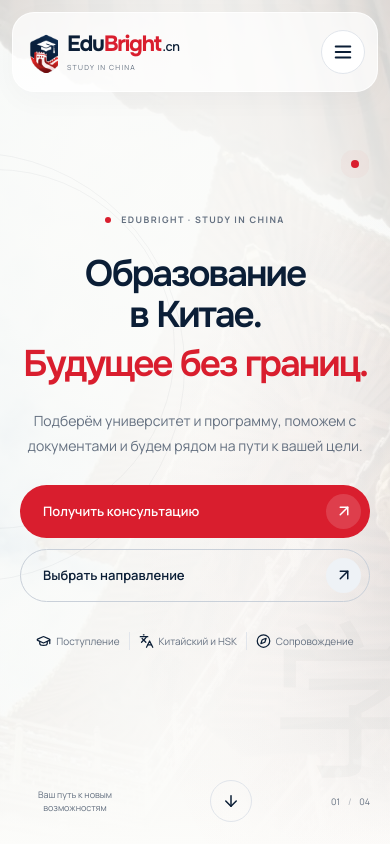
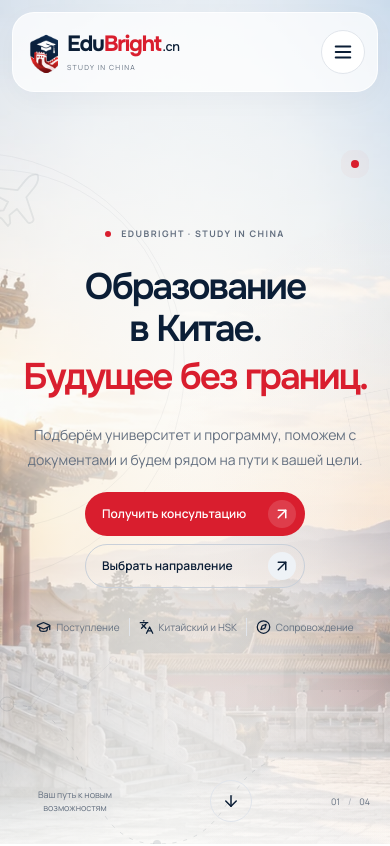
Before and after one commit to tnaumovv/EduBright.cn, a React (Vite) app: page / in a window 390 px wide. Shown: the top 846 px of the page. Built offline with nearby package versions, Linux system fonts and the light colour scheme.

Commit message:
Refine EduBright backgrounds, mobile layout, and reveal animations

```diff
--- /dev/null
+++ b/src/components/SectionBackdrop.jsx
@@ -0,0 +1,45 @@
+import { BookOpen, GraduationCap, Plane } from 'lucide-react'
+
+const symbols = {
+  hero: Plane,
+  programs: BookOpen,
+  journey: Plane,
+  consultation: GraduationCap,
+}
+
+export default function SectionBackdrop({ variant }) {
+  const Symbol = symbols[variant]
+
+  return (
+    <div
+      className={`section-backdrop section-backdrop--${variant}`}
+      aria-hidden="true"
+    >
+      <span className="backdrop-dots" />
+      <span className="backdrop-orbit" />
+      <span className="backdrop-grid" />
+      <Symbol className="backdrop-symbol" strokeWidth={0.7} />
+      <svg className="backdrop-constellation" viewBox="0 0 180 140" fill="none">
+        <path d="M12 108 66 44l45 26 51-48" stroke="currentColor" />
+        <circle cx="12" cy="108" r="4" fill="currentColor" />
+        <circle cx="66" cy="44" r="7" stroke="currentColor" />
+        <circle cx="111" cy="70" r="4" fill="currentColor" />
+        <circle cx="162" cy="22" r="7" stroke="currentColor" />
+        <path
+          d="M142 111h20m-10-10v20M18 32h14m-7-7v14"
+          stroke="currentColor"
+        />
+      </svg>
+      <svg className="backdrop-route" viewBox="0 0 420 220" fill="none">
+        <path
+          d="M-20 180C48 180 48 40 142 40S204 180 292 180 348 92 440 92"
+          stroke="currentColor"
+          strokeWidth="1"
+          strokeDasharray="4 7"
+        />
+        <circle cx="142" cy="40" r="7" stroke="currentColor" />
+        <circle cx="292" cy="180" r="4" fill="currentColor" />
+      </svg>
+    </div>
+  )
+}
--- a/src/components/sections/Consultation.jsx
+++ b/src/components/sections/Consultation.jsx
@@ -1,6 +1,7 @@
 import { ArrowUpRight, MessagesSquare, GraduationCap } from 'lucide-react'
 import ConsultationForm from '../ConsultationForm'
 import Reveal from '../ui/Reveal'
+import SectionBackdrop from '../SectionBackdrop'
 
 export default function Consultation() {
   return (
@@ -13,6 +14,7 @@ export default function Consultation() {
         <span />
         <span />
       </div>
+      <SectionBackdrop variant="consultation" />
       <div className="container consultation-layout">
         <div className="consultation-copy">
           <Reveal>
--- a/src/components/sections/Hero.jsx
+++ b/src/components/sections/Hero.jsx
@@ -1,6 +1,7 @@
 import { ArrowDown, GraduationCap, Languages, Compass } from 'lucide-react'
 import Button from '../ui/Button'
 import Reveal from '../ui/Reveal'
+import SectionBackdrop from '../SectionBackdrop'
 
 export default function Hero() {
   return (
@@ -11,10 +12,10 @@ export default function Hero() {
     >
       <div className="hero-architecture" aria-hidden="true">
         <img
-          src="/assets/program-chinese.webp"
+          src="/assets/hero-palace.webp"
           alt=""
-          width="1200"
-          height="1200"
+          width="1672"
+          height="941"
           fetchpriority="high"
         />
       </div>
@@ -24,6 +25,7 @@ export default function Hero() {
         <span className="hero-dot" />
         <span className="hero-character">学</span>
       </div>
+      <SectionBackdrop variant="hero" />
       <div className="container hero-content">
         <Reveal>
           <p className="eyebrow hero-eyebrow">
--- a/src/components/sections/Journey.jsx
+++ b/src/components/sections/Journey.jsx
@@ -3,6 +3,7 @@ import * as Tabs from '@radix-ui/react-tabs'
 import { ArrowUpRight, Check } from 'lucide-react'
 import { journeySteps } from '../../data/content'
 import Reveal from '../ui/Reveal'
+import SectionBackdrop from '../SectionBackdrop'
 
 export default function Journey() {
   const [step, setStep] = useState(journeySteps[0].id)
@@ -12,6 +13,7 @@ export default function Journey() {
       id="services"
       aria-labelledby="journey-title"
     >
+      <SectionBackdrop variant="journey" />
       <div className="container">
         <Reveal className="section-heading">
           <div>
--- a/src/components/sections/Programs.jsx
+++ b/src/components/sections/Programs.jsx
@@ -3,6 +3,7 @@ import { programs, universityPaths } from '../../data/content'
 import Button from '../ui/Button'
 import Reveal from '../ui/Reveal'
 import ProgramDialog from '../ProgramDialog'
+import SectionBackdrop from '../SectionBackdrop'
 
 export default function Programs() {
   return (
@@ -11,6 +12,7 @@ export default function Programs() {
       id="universities"
       aria-labelledby="programs-title"
     >
+      <SectionBackdrop variant="programs" />
       <div className="container">
         <Reveal className="section-heading">
           <div>
--- a/src/components/ui/Reveal.jsx
+++ b/src/components/ui/Reveal.jsx
@@ -1,4 +1,4 @@
-import { useEffect, useRef } from 'react'
+import { useEffect, useLayoutEffect, useRef, useState } from 'react'
 import { motion, useInView, useReducedMotion } from 'motion/react'
 
 export default function Reveal({
@@ -10,21 +10,29 @@ export default function Reveal({
   const reduced = useReducedMotion()
   const ref = useRef(null)
   const lastScroll = useRef(0)
-  const inView = useInView(ref, { initial: true, amount: 0.12 })
+  const [shownOnLoad, setShownOnLoad] = useState(false)
+  const inView = useInView(ref, { once: true, amount: 0.12 })
+
+  useLayoutEffect(() => {
+    const bounds = ref.current.getBoundingClientRect()
+    setShownOnLoad(bounds.top < window.innerHeight && bounds.bottom > 0)
+  }, [])
 
   useEffect(() => {
     let previousY = window.scrollY
     const onScroll = () => {
-      if (window.scrollY !== previousY) lastScroll.current = performance.now()
+      if (window.scrollY > previousY) lastScroll.current = performance.now()
       previousY = window.scrollY
     }
     window.addEventListener('scroll', onScroll, { passive: true })
     return () => window.removeEventListener('scroll', onScroll)
   }, [])
 
-  // Initial rendering and resize stay still; viewport re-entry after scrolling repeats.
+  // Content visible on load stays still; other content enters once on downward scroll.
+  const visible = reduced || shownOnLoad || inView
   const animateEntry =
     !reduced &&
+    !shownOnLoad &&
     inView &&
     lastScroll.current > 0 &&
     performance.now() - lastScroll.current < 400
@@ -34,10 +42,10 @@ export default function Reveal({
       className={className}
       initial={false}
       animate={{
-        opacity: reduced || inView ? 1 : 0,
-        y: reduced || inView ? 0 : 32,
+        opacity: visible ? 1 : 0,
+        y: visible ? 0 : 32,
       }}
-      data-reveal-state={inView ? 'visible' : 'hidden'}
+      data-reveal-state={visible ? 'visible' : 'hidden'}
       transition={{
         duration: animateEntry ? 0.65 : 0,
         delay: animateEntry ? delay : 0,
--- a/src/styles.css
+++ b/src/styles.css
@@ -11,6 +11,7 @@
   --soft: #eef2f6;
   --muted: #647080;
   --line: #e1e5eb;
+  --focus: #8395ac;
   --display: 'Onest', sans-serif;
   --body: 'Manrope', sans-serif;
   --ease: cubic-bezier(0.22, 1, 0.36, 1);
@@ -70,8 +71,8 @@ svg {
   flex-shrink: 0;
 }
 :focus-visible {
-  outline: 3px solid var(--red);
-  outline-offset: 5px;
+  outline: 2px solid var(--focus);
+  outline-offset: 4px;
 }
 ::selection {
   color: white;
@@ -89,6 +90,162 @@ svg {
   padding: 104px 0;
   position: relative;
   isolation: isolate;
+}
+.section-backdrop {
+  position: absolute;
+  inset: 0;
+  z-index: -1;
+  overflow: hidden;
+  pointer-events: none;
+  color: #0b1e361a;
+}
+.backdrop-dots {
+  position: absolute;
+  width: 118px;
+  height: 82px;
+  right: 3%;
+  top: 17%;
+  background: radial-gradient(circle, currentColor 1.2px, transparent 1.5px) 0
+    0 / 18px 18px;
+}
+.backdrop-symbol {
+  position: absolute;
+  width: 130px;
+  height: 130px;
+  left: 3%;
+  top: 14%;
+  transform: rotate(-14deg);
+}
+.backdrop-route {
+  position: absolute;
+  width: 420px;
+  height: 220px;
+  left: -135px;
+  bottom: -40px;
+}
+.backdrop-orbit {
+  position: absolute;
+  width: 280px;
+  height: 280px;
+  border: 1px solid currentColor;
+  border-radius: 50%;
+  left: -180px;
+  top: 38%;
+}
+.backdrop-orbit::after {
+  content: '';
+  position: absolute;
+  inset: 24px;
+  border: 1px solid currentColor;
+  border-radius: inherit;
+}
+.backdrop-grid {
+  position: absolute;
+  width: 110px;
+  height: 110px;
+  right: -35px;
+  bottom: 30%;
+  opacity: 0.55;
+  transform: rotate(-12deg);
+  background:
+    linear-gradient(currentColor 1px, transparent 1px) 0 0 / 22px 22px,
+    linear-gradient(90deg, currentColor 1px, transparent 1px) 0 0 / 22px 22px;
+  mask-image: linear-gradient(135deg, #000, transparent);
+}
+.backdrop-constellation {
+  position: absolute;
+  width: 180px;
+  height: 140px;
+  right: 3%;
+  bottom: 7%;
+}
+.section-backdrop--hero .backdrop-orbit {
+  display: none;
+}
+.section-backdrop--hero .backdrop-constellation {
+  right: auto;
+  left: 6%;
+  bottom: 14%;
+}
+.section-backdrop--hero .backdrop-grid {
+  bottom: 45%;
+}
+.section-backdrop--programs .backdrop-constellation {
+  right: auto;
+  left: 4%;
+  bottom: 8%;
+}
+.section-backdrop--journey .backdrop-orbit {
+  left: auto;
+  right: -190px;
+  top: 34%;
+}
+.section-backdrop--journey .backdrop-grid {
+  right: auto;
+  left: -25px;
+  bottom: 38%;
+}
+.section-backdrop--consultation .backdrop-orbit {
+  top: 14%;
+}
+.section-backdrop--consultation .backdrop-constellation {
+  right: auto;
+  left: 7%;
+  bottom: 5%;
+}
+.section-backdrop--hero .backdrop-symbol {
+  width: 80px;
+  height: 80px;
+  left: 7%;
+  top: 28%;
+  transform: rotate(-6deg);
+}
+.section-backdrop--hero .backdrop-dots {
+  top: auto;
+  bottom: 18%;
+  right: 5%;
+}
+.section-backdrop--programs .backdrop-symbol {
+  left: -25px;
+  top: 14%;
+}
+.section-backdrop--programs .backdrop-route {
+  left: auto;
+  right: -120px;
+  bottom: -28px;
+  transform: rotate(180deg);
+}
+.section-backdrop--journey .backdrop-symbol {
+  left: auto;
+  right: 4%;
+  top: 13%;
+  transform: rotate(10deg);
+}
+.section-backdrop--journey .backdrop-dots {
+  right: auto;
+  left: 3%;
+  top: auto;
+  bottom: 8%;
+}
+.section-backdrop--consultation {
+  color: #ffffff20;
+}
+.section-backdrop--consultation .backdrop-symbol {
+  left: auto;
+  right: -30px;
+  top: 17%;
+  width: 170px;
+  height: 170px;
+}
+.section-backdrop--consultation .backdrop-dots {
+  right: auto;
+  left: 4%;
+  top: 13%;
+}
+.section-backdrop--consultation .backdrop-route {
+  left: auto;
+  right: -80px;
+  bottom: -20px;
 }
 .eyebrow {
   display: flex;
@@ -417,9 +574,9 @@ svg {
   width: 100%;
   height: 100%;
   object-fit: cover;
-  object-position: center 58%;
-  opacity: 0.46;
-  filter: saturate(0.65);
+  object-position: center center;
+  opacity: 0.92;
+  filter: saturate(0.82);
 }
 .hero-architecture::after {
   content: '';
@@ -428,11 +585,11 @@ svg {
   background:
     radial-gradient(
       ellipse at 50% 44%,
-      #fcfcfaf5 12%,
-      #fcfcfad9 46%,
-      #fcfcfa66 90%
+      #fcfcfadd 12%,
+      #fcfcfa99 44%,
+      #fcfcfa0a 86%
     ),
-    linear-gradient(0deg, #fcfcfa, #fcfcfa00 28%, #fcfcfacc 100%);
+    linear-gradient(0deg, #fcfcfae6, #fcfcfa00 25%, #fcfcfa66 100%);
 }
 .hero-content {
   position: relative;
@@ -809,6 +966,10 @@ svg {
 .journey-step:hover {
   background: #ffffff70;
 }
+.journey-step:focus-visible {
+  outline-offset: -2px;
+  background: #ffffff70;
+}
 .journey-panels {
   min-width: 0;
 }
@@ -1146,16 +1307,16 @@ svg {
   animation: spin 1s linear infinite;
 }
 .site-footer {
-  padding: 44px 0 20px;
+  padding: 24px 0 12px;
   background: var(--navy-deep);
   color: #b7c5d7;
   border-top: 1px solid #ffffff1a;
 }
 .footer-content {
   display: grid;
-  grid-template-columns: 1.15fr 0.85fr 1fr;
-  gap: 48px;
-  align-items: start;
+  grid-template-columns: 0.9fr 1.5fr 0.9fr;
+  gap: 28px;
+  align-items: center;
   text-align: center;
 }
 .footer-brand .brand {
@@ -1164,13 +1325,13 @@ svg {
 }
 .footer-brand p {
   font-size: 12px;
-  line-height: 1.8;
+  line-height: 1.6;
   max-width: 285px;
-  margin: 16px auto 0;
+  margin: 8px auto 0;
 }
 .footer-label {
   display: block;
-  margin-bottom: 15px;
+  margin-bottom: 6px;
   color: white;
   font-size: 10px;
   font-weight: 600;
@@ -1178,13 +1339,21 @@ svg {
   text-transform: uppercase;
 }
 .footer-nav {
-  display: grid;
-  justify-items: center;
+  min-width: 0;
+}
+.footer-links {
+  display: flex;
+  justify-content: center;
+  flex-wrap: wrap;
+  column-gap: 18px;
 }
 .footer-nav a {
   font-size: 12px;
   line-height: 1.5;
-  padding-block: 6px;
+  display: inline-flex;
+  align-items: center;
+  min-height: 36px;
+  padding-block: 5px;
   transition: color 0.2s;
 }
 .footer-nav a:hover,
@@ -1194,10 +1363,10 @@ svg {
 .instagram-link {
   display: inline-flex;
   align-items: center;
-  gap: 13px;
+  gap: 9px;
   border: 1px solid #ffffff26;
-  border-radius: 16px;
-  padding: 11px 15px;
+  border-radius: 12px;
+  padding: 6px 10px;
   color: white;
   transition:
     background 0.25s,
@@ -1212,9 +1381,9 @@ svg {
 .instagram-icon {
   display: grid;
   place-items: center;
-  width: 40px;
-  height: 40px;
-  border-radius: 12px;
+  width: 30px;
+  height: 30px;
+  border-radius: 9px;
   background: #ff7a8417;
   color: var(--coral);
 }
@@ -1225,7 +1394,7 @@ svg {
   display: block;
   font-size: 10px;
   color: #b7c5d7;
-  margin-bottom: 5px;
+  margin-bottom: 2px;
 }
 .instagram-link strong {
   font-size: 13px;
@@ -1234,7 +1403,7 @@ svg {
 .footer-social > p {
   font-size: 10px;
   line-height: 1.7;
-  margin-top: 13px;
+  margin-top: 6px;
 }
 .footer-bottom {
   display: flex;
@@ -1242,8 +1411,8 @@ svg {
   align-items: center;
   gap: 20px;
   border-top: 1px solid #ffffff14;
-  margin-top: 30px;
-  padding-top: 20px;
+  margin-top: 16px;
+  padding-top: 10px;
   font-size: 10px;
   line-height: 1.7;
 }
@@ -1761,18 +1930,18 @@ svg {
     padding-inline: 12px;
   }
   .hero-architecture img {
-    object-position: 55% center;
-    opacity: 0.38;
+    object-position: 22% center;
+    opacity: 0.84;
   }
   .hero-architecture::after {
     background:
       radial-gradient(
         ellipse at 50% 45%,
-        #fcfcfaf2 10%,
-        #fcfcfad9 55%,
-        #fcfcfa80 100%
+        #fcfcfadb 10%,
+        #fcfcfaab 52%,
+        #fcfcfa26 100%
       ),
-      linear-gradient(0deg, #fcfcfa, transparent 40%);
+      linear-gradient(0deg, #fcfcfae6, transparent 30%);
   }
   .container {
     width: calc(100% - 40px);
@@ -1835,14 +2004,22 @@ svg {
   }
   .hero-actions {
     flex-direction: column;
-    align-items: stretch;
-    max-width: 360px;
+    align-items: center;
+    max-width: 280px;
     margin-inline: auto;
-    gap: 11px;
-    margin-top: 26px;
+    gap: 8px;
+    margin-top: 20px;
   }
   .hero-actions .button {
-    min-height: 52px;
+    min-height: 44px;
+    min-width: 220px;
+    padding: 6px 8px 6px 16px;
+    gap: 12px;
+    font-size: 12px;
+  }
+  .hero-actions .button-arrow {
+    width: 28px;
+    height: 28px;
   }
   .hero-topics {
     gap: 9px;
@@ -2042,29 +2219,84 @@ svg {
     font-size: 12px;
   }
   .site-footer {
-    padding-top: 38px;
+    display: none;
   }
   .footer-content {
     grid-template-columns: 1fr;
-    gap: 30px;
+    gap: 18px;
+  }
+  .footer-brand p {
+    max-width: 320px;
+  }
+  .footer-brand .brand {
+    min-height: 44px;
+  }
+  .footer-links {
+    display: grid;
+    grid-template-columns: 1fr 1fr;
+    column-gap: 12px;
+  }
+  .footer-links a:first-child {
+    grid-column: 1 / -1;
   }
   .footer-nav a {
     min-height: 44px;
-    display: flex;
-    align-items: center;
-    font-size: 13px;
+    justify-content: center;
+    font-size: 12px;
   }
   .footer-label {
-    margin-bottom: 10px;
+    margin-bottom: 2px;
   }
   .footer-bottom {
-    flex-direction: column;
-    gap: 8px;
-    margin-top: 30px;
-    padding-top: 20px;
+    display: grid;
+    grid-template-columns: 1fr auto;
+    gap: 0 12px;
+    margin-top: 16px;
+    padding-top: 6px;
+  }
+  .footer-bottom > span:nth-child(2) {
+    grid-column: 1 / -1;
+    grid-row: 2;
+    text-align: center;
   }
   .footer-bottom a {
+    grid-column: 2;
+    grid-row: 1;
     min-height: 44px;
+  }
+  .backdrop-symbol {
+    width: 90px;
+    height: 90px;
+    opacity: 0.7;
+  }
+  .backdrop-dots {
+    width: 76px;
+    height: 64px;
+    opacity: 0.7;
+  }
+  .backdrop-constellation {
+    width: 100px;
+    height: 78px;
+    opacity: 0.7;
+  }
+  .backdrop-grid {
+    width: 75px;
+    height: 75px;
+  }
+  .section-backdrop--hero .backdrop-symbol {
+    left: -16px;
+    top: 20%;
+    width: 64px;
+    height: 64px;
+  }
+  .section-backdrop--journey .backdrop-symbol {
+    right: -20px;
+    top: 6%;
+  }
+  .section-backdrop--consultation .backdrop-symbol {
+    top: 8%;
+    width: 120px;
+    height: 120px;
   }
   .program-dialog {
     width: calc(100% - 24px);
```
Also changed, not shown: src/components/Footer.jsx (+5 -3 lines), public/assets/hero-palace.webp (added).
